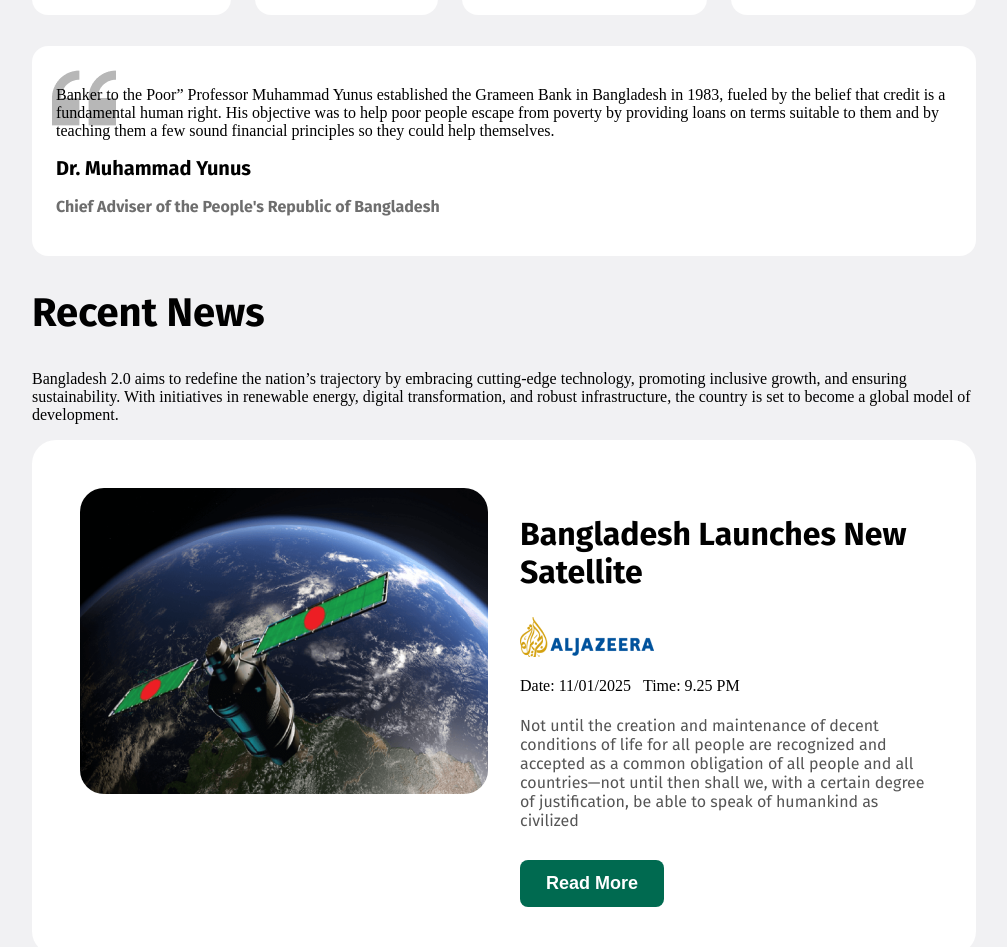
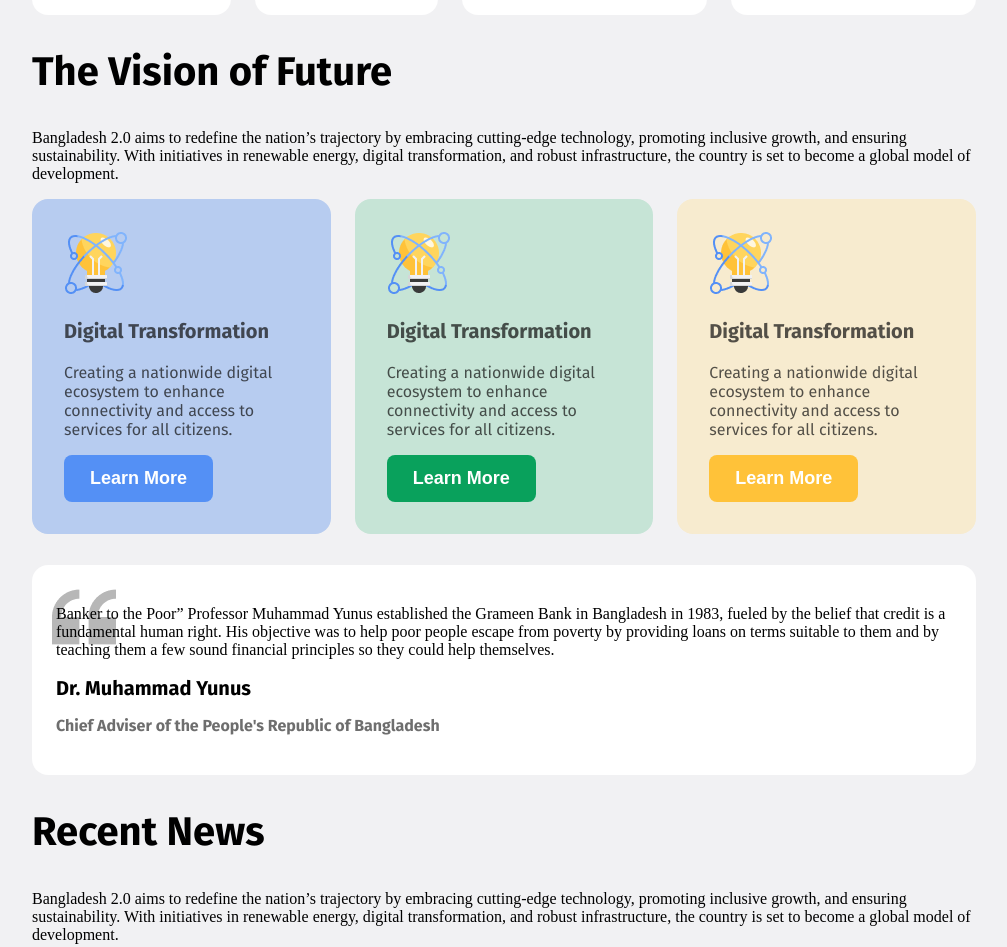
Before and after one commit to anisurrahman774/my-first-assignment, a plain HTML site: page index.html in a window 1280 px wide. Shown: the part 1518-2465 px from the top of the page, without its empty margins (136-1143 px from the left). Drawn offline with Linux system fonts and the light colour scheme.

Commit message:
all file added

```diff
--- a/index.html
+++ b/index.html
@@ -43,7 +43,7 @@
 
     <main class="main">
 
-        <!--  -->
+        <!-- 1st -->
         <section class="main-section">
             <div  >
                 <h1 class="h1-fira-sans-bold">Pillars of "Bangladesh 2.0"</h1>
@@ -91,6 +91,73 @@
 
             </div>
         </section>
+
+
+
+    <!--2nd  -->
+
+
+    <section class="main-section">
+        <div  >
+            <h1 class="h1-fira-sans-bold">The Vision of Future</h1>
+            <p>Bangladesh 2.0 aims to redefine the nation’s trajectory by embracing cutting-edge technology, promoting inclusive growth, and ensuring sustainability. With initiatives in renewable energy, digital transformation, and robust infrastructure, the country is set to become a global model of development.</p>
+
+
+            <div class="vision-section">
+
+                <div class="vision">
+                    <img src="image/card-icon.png" alt="icon coming soon">
+                    <h3 class="vision-color-regular">Digital Transformation</h3>
+                    <p class="m-t-color-regular">Creating a nationwide digital ecosystem to enhance connectivity and access to services for all citizens.
+                    </p>
+
+                    <button class="vision-div-button">Learn More</button>
+                </div>
+
+
+
+                <div class="vision-2">
+                    <img src="image/card-icon.png" alt="icon coming soon">
+                    <h3 class="vision-color-regular">Digital Transformation</h3>
+                    <p class="m-t-color-regular">Creating a nationwide digital ecosystem to enhance connectivity and access to services for all citizens.
+                    </p>
+
+                    <button class="vision-2-div-button">Learn More</button>
+                </div>
+
+
+                <div class="vision-3">
+                    <img src="image/card-icon.png" alt="icon coming soon">
+                    <h3 class="vision-color-regular">Digital Transformation</h3>
+                    <p class="m-t-color-regular">Creating a nationwide digital ecosystem to enhance connectivity and access to services for all citizens.
+                    </p>
+
+                    <button class="vision-3-div-button">Learn More</button>
+                </div>
+
+
+
+
+
+
+
+
+            </div>
+
+        </div>
+    </section>
+
+
+
+
+
+
+
+
+
+
+
+
 
     <!--  -->
         <section>
@@ -254,7 +321,17 @@
 
 
 
-    <footer>
+    <footer class="footer">
+        <h1 class="h1-news-fira-sans-bold">Bangladesh 2.0</h1>
+
+        <div>
+            <img class="footer-div" src="image/facebook.png" alt="image coming soon">
+
+            <img class="footer-div" src="image/instagram.png" alt="image coming soon">
+
+            <img class="footer-div" src="image/x.png" alt="image coming soon">
+
+        </div>
 
     </footer>
 </body>
--- a/styles/blog.css
+++ b/styles/blog.css
@@ -94,6 +94,81 @@
 
 
 
+
+/*  */
+.vision-section{
+  display: flex;
+  gap: 24px;
+}
+
+
+.vision{
+  background-color: #b7ccf0;
+  padding: 32px 32px;
+  border-radius: 16px;
+}
+
+
+.vision-color-regular {
+  font-family: "Fira Sans", serif;
+  font-style: normal;
+  color: #0E0E0E;
+  font-size: 20px;
+  opacity: 70%;
+}
+
+
+.vision-div-button{
+  background-color:#5490F5;
+  font-size: 18px;
+  font-weight: bold;
+  color: white;
+  padding: 13px 26px;
+  border: none;
+  border-radius: 8px;
+}
+
+
+
+
+.vision-2{
+  background-color: #C6E4D6;
+  padding: 32px 32px;
+  border-radius: 16px;
+}
+
+.vision-2-div-button{
+  background-color:#09A15C;
+  font-size: 18px;
+  font-weight: bold;
+  color: white;
+  padding: 13px 26px;
+  border: none;
+  border-radius: 8px;
+}
+
+
+.vision-3{
+  background-color: #F7EBCF;
+  padding: 32px 32px;
+  border-radius: 16px;
+}
+
+.vision-3-div-button{
+  background-color:#FFC239;
+  font-size: 18px;
+  font-weight: bold;
+  color: white;
+  padding: 13px 26px;
+  border: none;
+  border-radius: 8px;
+}
+
+
+
+
+
+
 /* section 2 */
 
 .Yunus{
@@ -186,20 +261,6 @@
 
 
 /* 4th */
-
-
-
-
-
-
-
-
-
-
-
-
-
-
 
 
 .section-4th{
@@ -331,7 +392,18 @@
 
 
 
+/* footer */
 
+.footer{
+  text-align: center;
+  background-color: #FFFFFF;
+  border-top: 1px solid #ccc;
+  padding: 20;
+
+}
+.footer-div{
+  margin: 10px;
+}
 
 
 
```
